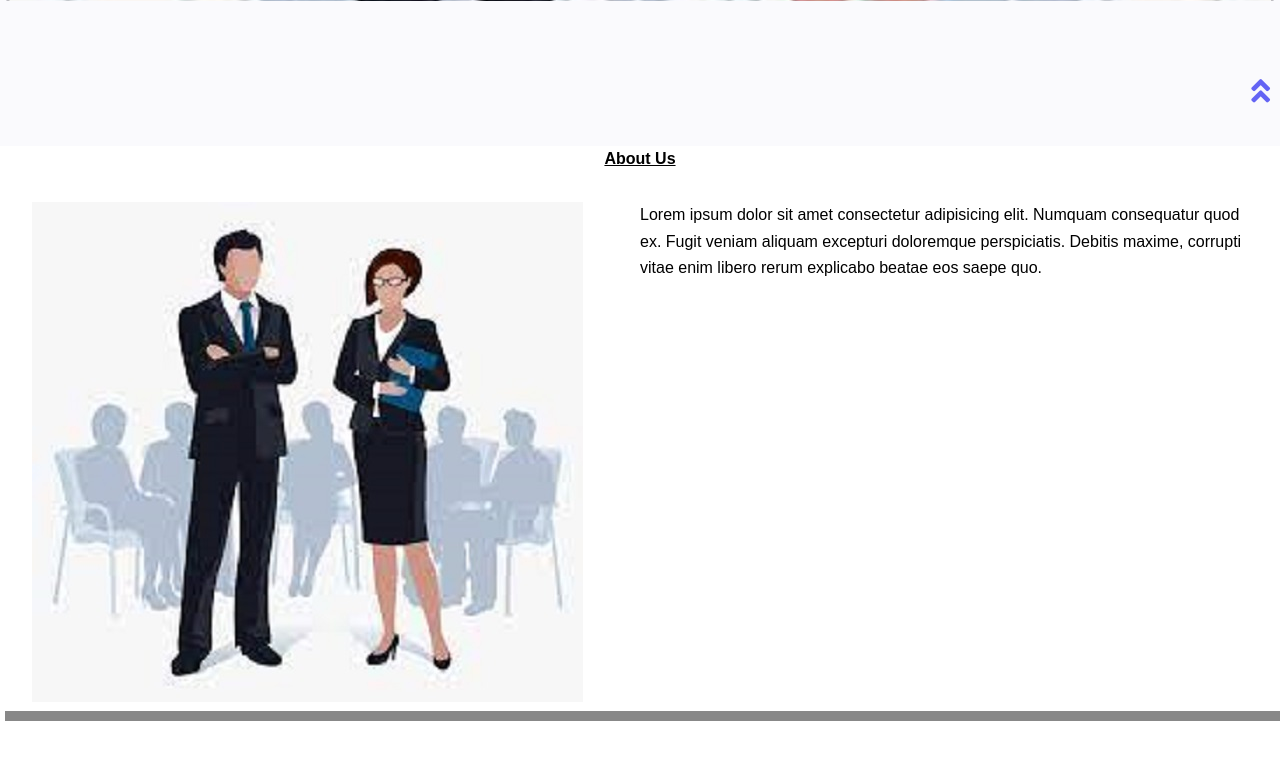
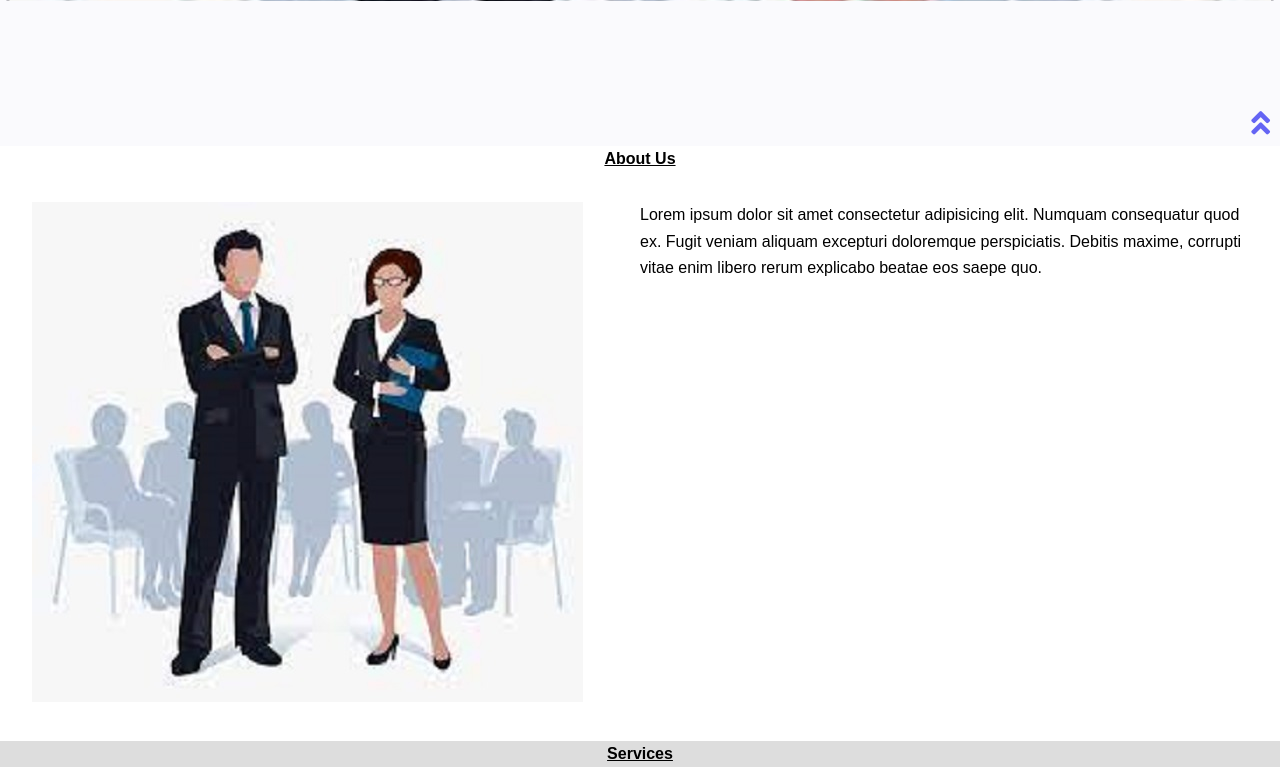
Before and after one commit to fikrikemalakbar/mytemplates, a PHP site: page / in a window 1280 px wide. Shown: the part 654-1421 px from the top of the page. Before the commit the page ends 1375 px from the top, so only its background shows below. Run offline with PHP 8.4, Linux system fonts and the light colour scheme.

Commit message:
services

```diff
--- a/front/css/main.css
+++ b/front/css/main.css
@@ -185,9 +185,6 @@ aside {
 .navigation-visibility .slide-icon.active{
   background: #4285F4;
 }
-.aboutHomeAll{
-  box-shadow: 5px 10px #888888;
-}
 .aboutHomeTitle{
   display: flex;
   justify-content: center;
@@ -205,6 +202,16 @@ aside {
 .aboutHome img{
   max-width: 100%;
   padding-right: 10px;
+}
+.serviceHome{
+  background-color: #ddd;
+  opacity: 0.5;
+  opacity: 1;
+}
+.serviceHomeTitle{
+  display: flex;
+  justify-content: center;
+  text-decoration-line: underline;
 }
 footer .footer-social{
 display: flex;
@@ -231,7 +238,7 @@ footer .footer-toTop{
     position: fixed;
     margin: 10px;
     opacity: 0.6;
-    top: 90%;
+    top: 94%;
     z-index: 3000;
 
   }
--- a/index.php
+++ b/index.php
@@ -69,7 +69,6 @@
 </aside>
 <section>
   <div id="about"></div>
-  <div class="aboutHomeAll">
       <div class="aboutHomeTitle">
         <strong>About Us</strong>
       </div>
@@ -81,8 +80,14 @@
           Lorem ipsum dolor sit amet consectetur adipisicing elit. Numquam consequatur quod ex. Fugit veniam aliquam excepturi doloremque perspiciatis. Debitis maxime, corrupti vitae enim libero rerum explicabo beatae eos saepe quo.
         </div>
       </div>
+</section>
+<main>
+  <div class="serviceHome">
+  <div class="serviceHomeTitle">
+    <strong>Services</strong>
   </div>
-</section>
+  </div>
+</main>
 <footer>
   <div class="footer-social">
   <a href="" class="fab fa-whatsapp"></a>
```
